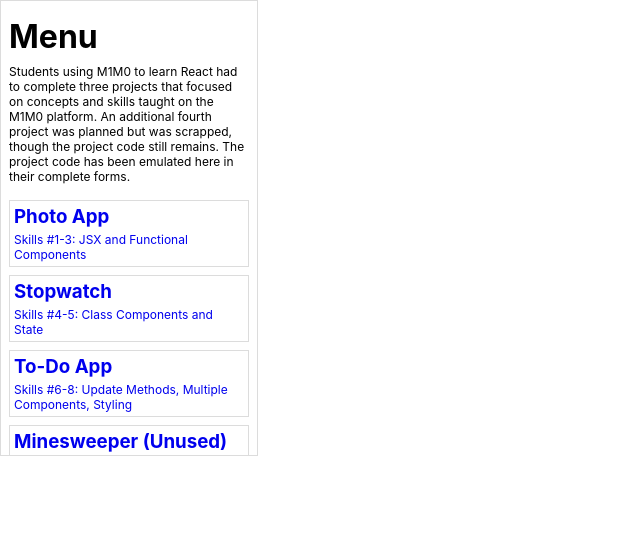
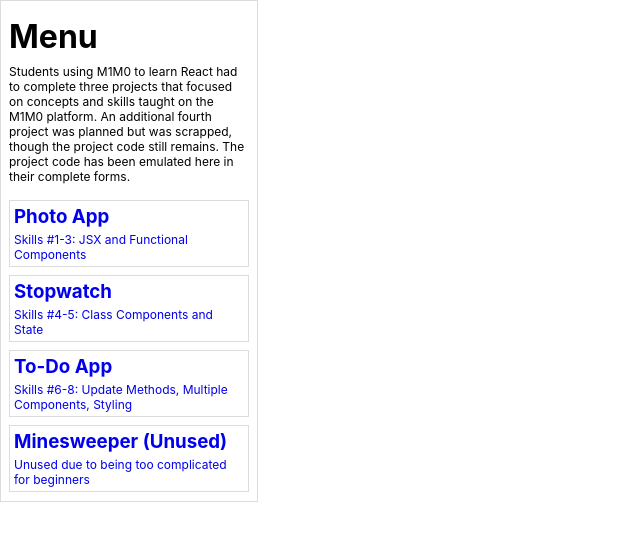
Before and after one commit to kimryan0416/mimo-projects, a React (Create React App) app: page / in a window 1280 px wide. Shown: the top 540 px of the page, without its empty margins (0-640 px from the left). Built offline with nearby package versions, Linux system fonts and the light colour scheme.

Commit message:
attempting to fix height and width

```diff
--- a/src/App.css
+++ b/src/App.css
@@ -4,8 +4,8 @@
 
 .App {
   position: relative;
-  width: 256px;
-  height: 454.4px;
+  max-width: 256px;
+  max-height: 500px;
   background-color: white;
   border: 1px solid rgb(220,220,220);
   overflow: hidden;
```
